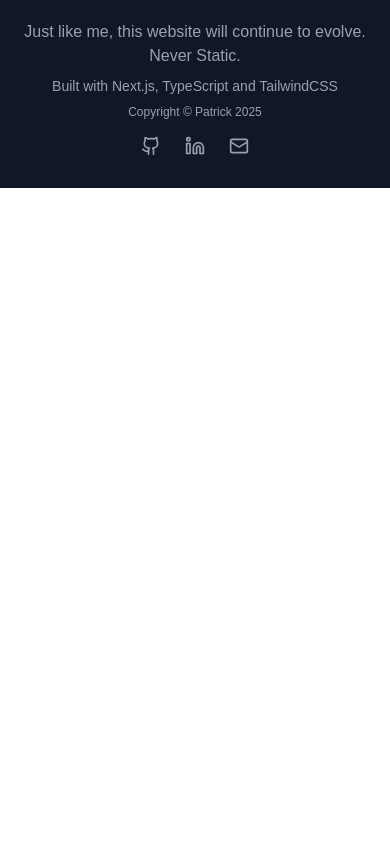
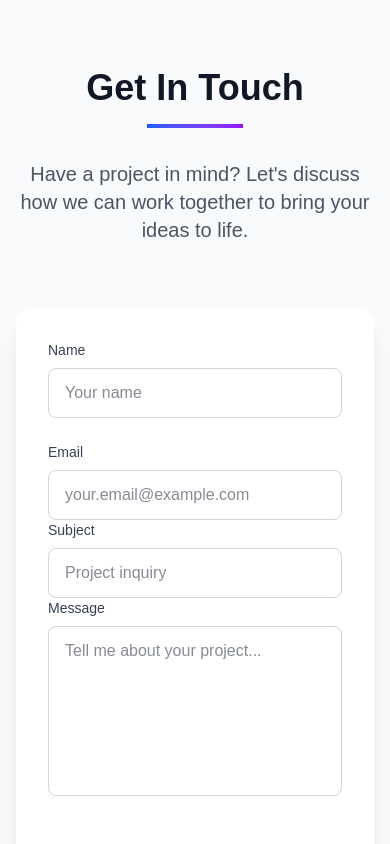
Before and after one commit to beefysalad/webportfolioV2, a Next.js app: page / in a window 390 px wide. Shown: the part 7600-8444 px from the top of the page. Before the commit the page ends 7788 px from the top, so only its background shows below. Built offline with nearby package versions, Linux system fonts and the light colour scheme.

Commit message:
feat: add contact me section

```diff
--- /dev/null
+++ b/app/api/send-email/route.ts
@@ -0,0 +1,23 @@
+import CONSTANTS from "@/app/shared/constants";
+import { mailOptions, transporter } from "@/lib/nodemailer";
+import { NextRequest, NextResponse } from "next/server";
+
+export async function POST(request: NextRequest) {
+  const body = await request.json();
+  const { email, message, name, subject } = body;
+  const html = CONSTANTS.NODEMAILER.BODY.replace("{{name}}", name)
+    .replace("{{email}}", email)
+    .replace("{{subject}}", subject)
+    .replace("{{message}}", message);
+
+  const mail = mailOptions(process.env.DESTINATION_EMAIL!, subject, html);
+  transporter.sendMail(mail);
+  return NextResponse.json(
+    {
+      message: "Email sent successfully!",
+    },
+    {
+      status: 200,
+    }
+  );
+}
--- a/app/layout.tsx
+++ b/app/layout.tsx
@@ -13,7 +13,7 @@ const geistMono = Geist_Mono({
 });
 
 export const metadata: Metadata = {
-  title: "John Patrick Ryan Mandal | Portfolio",
+  title: "John Patrick Ryan Mandal | Software Engineer",
   description: "Software Engineer based in the Philippines.",
 };
 
--- /dev/null
+++ b/app/shared/components/Contact/index.tsx
@@ -0,0 +1,121 @@
+import React, { useState } from "react";
+import CONSTANTS from "../../constants";
+import axios from "axios";
+interface IContact {
+  name: string;
+  email: string;
+  subject: string;
+  message: string;
+}
+export const Contact = () => {
+  const [emailBody, setEmailBody] = useState<IContact>({
+    email: "",
+    message: "",
+    name: "",
+    subject: "",
+  });
+  const [loading, setLoading] = useState<boolean>(false);
+  const handleButtonSubmit = async () => {
+    setLoading(true);
+    // console.log(emailBody);
+    try {
+      await axios.post("/api/send-email", emailBody);
+    } catch (error) {
+      console.error(error);
+    } finally {
+      setLoading(false);
+    }
+    // setEmailBody({
+    //   email: "",
+    //   message: "",
+    //   name: "",
+    //   subject: "",
+    // });
+  };
+  return (
+    <section
+      id={CONSTANTS.NAVIGATION.NAV_ITEMS.CONTACT}
+      className='py-20 px-4 sm:px-6 lg:px-8 bg-gray-50 dark:bg-gray-800'
+    >
+      <div className='max-w-4xl mx-auto'>
+        <div className='text-center mb-16'>
+          <h2 className='text-4xl font-bold mb-4 text-gray-900 dark:text-white'>
+            Get In Touch
+          </h2>
+          <div className='w-24 h-1 bg-gradient-to-r from-blue-600 to-purple-600 mx-auto mb-8'></div>
+          <p className='text-xl text-gray-600 dark:text-gray-300 max-w-2xl mx-auto'>
+            Have a project in mind? Let's discuss how we can work together to
+            bring your ideas to life.
+          </p>
+        </div>
+        <div className='bg-white dark:bg-gray-900 rounded-2xl shadow-xl p-8'>
+          <div className='grid md:grid-cols-2 gap-6'>
+            <div>
+              <label className='block text-sm font-medium text-gray-700 dark:text-gray-300 mb-2'>
+                Name
+              </label>
+              <input
+                type='text'
+                className='w-full px-4 py-3 border border-gray-300 dark:border-gray-600 rounded-lg focus:ring-2 focus:ring-blue-500 focus:border-transparent bg-white dark:bg-gray-800 text-gray-900 dark:text-white transition-colors'
+                placeholder='Your name'
+                value={emailBody.name}
+                onChange={(e) =>
+                  setEmailBody({ ...emailBody, name: e.target.value })
+                }
+              />
+            </div>
+            <div>
+              <label className='block text-sm font-medium text-gray-700 dark:text-gray-300 mb-2'>
+                Email
+              </label>
+              <input
+                type='email'
+                className='w-full px-4 py-3 border border-gray-300 dark:border-gray-600 rounded-lg focus:ring-2 focus:ring-blue-500 focus:border-transparent bg-white dark:bg-gray-800 text-gray-900 dark:text-white transition-colors'
+                placeholder='your.email@example.com'
+                value={emailBody.email}
+                onChange={(e) =>
+                  setEmailBody({ ...emailBody, email: e.target.value })
+                }
+              />
+            </div>
+          </div>
+          <div>
+            <label className='block text-sm font-medium text-gray-700 dark:text-gray-300 mb-2'>
+              Subject
+            </label>
+            <input
+              type='text'
+              className='w-full px-4 py-3 border border-gray-300 dark:border-gray-600 rounded-lg focus:ring-2 focus:ring-blue-500 focus:border-transparent bg-white dark:bg-gray-800 text-gray-900 dark:text-white transition-colors'
+              placeholder='Project inquiry'
+              value={emailBody.subject}
+              onChange={(e) =>
+                setEmailBody({ ...emailBody, subject: e.target.value })
+              }
+            />
+          </div>
+          <div>
+            <label className='block text-sm font-medium text-gray-700 dark:text-gray-300 mb-2'>
+              Message
+            </label>
+            <textarea
+              rows={6}
+              className='w-full px-4 py-3 border border-gray-300 dark:border-gray-600 rounded-lg focus:ring-2 focus:ring-blue-500 focus:border-transparent bg-white dark:bg-gray-800 text-gray-900 dark:text-white transition-colors resize-none'
+              placeholder='Tell me about your project...'
+              value={emailBody.message}
+              onChange={(e) =>
+                setEmailBody({ ...emailBody, message: e.target.value })
+              }
+            ></textarea>
+          </div>
+          <button
+            // className='w-full py-4 bg-gradient-to-r from-blue-600 to-purple-600 text-white rounded-lg font-semibold hover:from-blue-700 hover:to-purple-700 transform hover:scale-105 transition-all duration-300 shadow-lg'
+            onClick={handleButtonSubmit}
+            disabled={true}
+          >
+            Send Message
+          </button>
+        </div>
+      </div>
+    </section>
+  );
+};
--- a/app/shared/components/LandingPage/index.tsx
+++ b/app/shared/components/LandingPage/index.tsx
@@ -9,6 +9,7 @@ import { Experience } from "../Experience";
 import { Education } from "../Education";
 import { Footer } from "../Footer";
 import { Projects } from "../Projects";
+import { Contact } from "../Contact";
 
 export const LandingPage = () => {
   const [isMenuOpen, setIsMenuOpen] = useState<boolean>(false);
@@ -30,6 +31,7 @@ export const LandingPage = () => {
       <Experience />
       <Education />
       <Projects />
+      <Contact />
       <Footer />
     </div>
   );
--- a/app/shared/constants/index.ts
+++ b/app/shared/constants/index.ts
@@ -133,6 +133,36 @@ const CONSTANTS = {
       live: "#",
     },
   ],
+  NODEMAILER: {
+    SERVICE: "gmail",
+    SUBJECT: "PORTFOLIO",
+    BODY: `
+    <div style="font-family: Arial, sans-serif; background-color: #f9f9f9; padding: 30px;">
+      <div style="max-width: 600px; margin: auto; background: #ffffff; border-radius: 10px; overflow: hidden; box-shadow: 0 4px 12px rgba(0,0,0,0.1);">
+
+        <div style="background: linear-gradient(to right, #2563eb, #9333ea); padding: 20px; text-align: center;">
+          <h1 style="color: white; margin: 0; font-size: 24px;">New Portfolio Contact</h1>
+        </div>
+
+        <div style="padding: 20px; color: #333333; line-height: 1.6;">
+          <p style="font-size: 16px;">You’ve received a new message from your portfolio contact form:</p>
+
+          <div style="background: #f3f4f6; padding: 15px; border-radius: 8px; margin-top: 15px;">
+            <p><strong>Name:</strong> {{name}}</p>
+            <p><strong>Email:</strong> {{email}}</p>
+            <p><strong>Subject:</strong> {{subject}}</p>
+            <p><strong>Message:</strong><br/>{{message}}</p>
+          </div>
+
+          <p style="margin-top: 20px; font-size: 14px; color: #6b7280;">
+            This email was sent automatically from your portfolio website.
+          </p>
+        </div>
+
+      </div>
+    </div>
+    `,
+  },
 };
 
 export default CONSTANTS;
--- /dev/null
+++ b/lib/nodemailer.ts
@@ -0,0 +1,23 @@
+import CONSTANTS from "@/app/shared/constants";
+import nodemailer from "nodemailer";
+
+export const transporter = nodemailer.createTransport({
+  service: CONSTANTS.NODEMAILER.SERVICE,
+  auth: {
+    user: process.env.EMAIL_USER,
+    pass: process.env.EMAIL_PASS,
+  },
+});
+
+export const mailOptions = (
+  destination: string,
+  subject: string,
+  html: string
+) => {
+  return {
+    from: process.env.EMAIL_USER,
+    to: destination,
+    subject,
+    html,
+  };
+};
--- a/package.json
+++ b/package.json
@@ -9,10 +9,12 @@
     "lint": "next lint"
   },
   "dependencies": {
+    "axios": "^1.11.0",
     "class-variance-authority": "^0.7.1",
     "clsx": "^2.1.1",
     "lucide-react": "^0.539.0",
     "next": "15.4.6",
+    "nodemailer": "^7.0.5",
     "react": "19.1.0",
     "react-dom": "19.1.0",
     "tailwind-merge": "^3.3.1"
@@ -21,6 +23,7 @@
     "@eslint/eslintrc": "^3",
     "@tailwindcss/postcss": "^4",
     "@types/node": "^20",
+    "@types/nodemailer": "^6.4.17",
     "@types/react": "^19",
     "@types/react-dom": "^19",
     "eslint": "^9",
```
Also changed, not shown: 1 other file (tests, documents, lock files or other folders).
